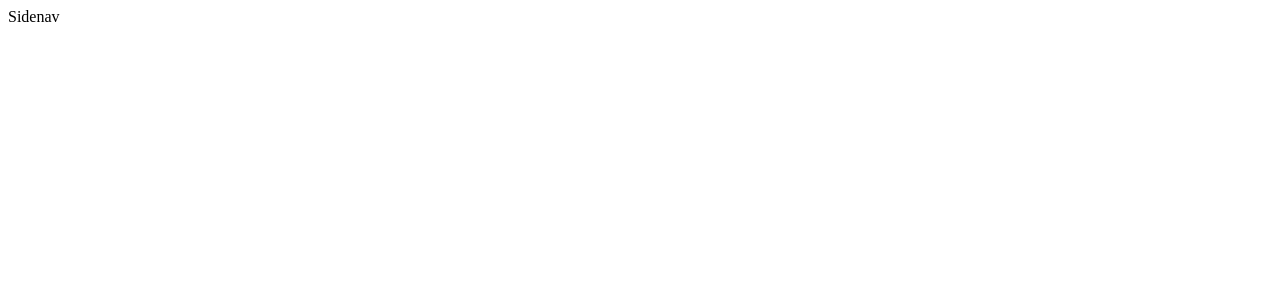
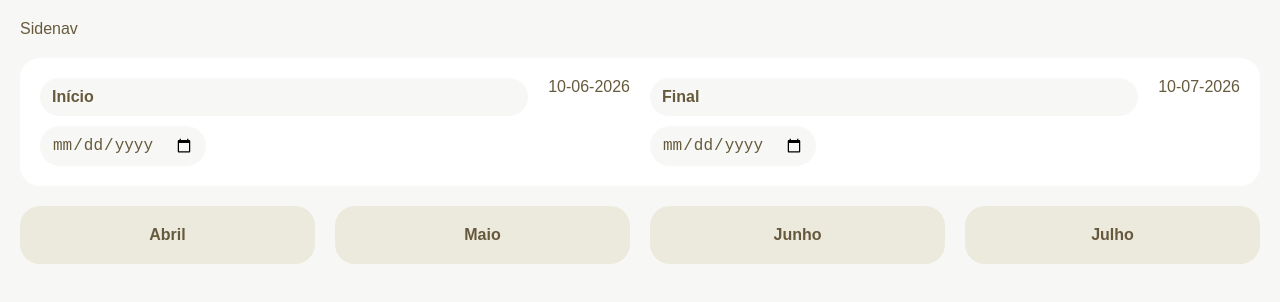
Before and after one commit to sucris-designer/dashboard-tsx, a React (Vite) app: page / in a window 1280 px wide. Shown: the top 302 px of the page. Built offline with nearby package versions, Linux system fonts and the light colour scheme; no server answers.

Commit message:
feat: cria base css para o front end e  adiciona botoes de filtro por mes

```diff
--- /dev/null
+++ b/settings.json
@@ -0,0 +1,6 @@
+{
+  "git.enabled": true,
+  "files.exclude": {
+    "node_modules": true
+  }
+}
--- a/src/App.tsx
+++ b/src/App.tsx
@@ -1,13 +1,16 @@
 import React from "react";
+
 import Sidenav from "./Components/Sidenav";
 import Header from "./Components/Header";
 import Resumo from "./Pages/Resumo";
 import { DataContextProvider } from "./Context/DataContext";
+import "./Style.css";
+
 
 function App() {
   return (
     <DataContextProvider>
-    <div>
+    <div className="container">
       <Sidenav />
       <main>
         <Header />
--- /dev/null
+++ b/src/Components/DateInput.tsx
@@ -0,0 +1,42 @@
+import React from "react";
+import { useData } from "../Context/DataContext";
+
+
+const generalStyle: React.CSSProperties ={
+  fontSize: "1rem",
+  color: "var(--color-2)",
+  padding: "var(--gap-s) .75rem",
+  backgroundColor: "var(--color-4)",
+  borderRadius: "var(--gap)",
+}
+
+
+const labelStyle: React.CSSProperties = {
+  display: "block",
+  marginBottom: "var(--gap-s)",
+  fontWeight: "600",
+  ...generalStyle,
+}
+
+
+const inputStyle: React.CSSProperties = {
+  border: "none",
+  fontFamily: "monospace",
+  ...generalStyle,
+}
+
+type IDateInput = React.ComponentProps<"input"> & {
+    label: string;
+}
+
+
+const DateInput = ({label, ...props}: IDateInput)  =>{
+    return(
+    <div>
+        <label style={labelStyle} htmlFor={label}>{label}</label>
+        <input style={inputStyle} type="date" name={label} id={label} {...props} />
+    </div>
+    );
+}
+
+export default DateInput
--- /dev/null
+++ b/src/Components/DateRange.tsx
@@ -0,0 +1,17 @@
+import React from "react";
+import DateInput from "./DateInput";
+import { useData} from "../Context/DataContext";
+
+const DateRange = () =>{
+   const {inicio, setInicio, final, setFinal} = useData();
+
+   return (
+    <form className="box flex mb" onSubmit={(e) => e.preventDefault()}>
+    <DateInput type="date" label="Início" value={inicio} onChange={({target}) => setInicio(target.value)} />{inicio}
+    <DateInput type="date"  label="Final" value={final} onChange={({target}) => setFinal(target.value)} />  {final}
+    </form>
+
+   );
+}
+
+export default DateRange
--- a/src/Components/Header.tsx
+++ b/src/Components/Header.tsx
@@ -1,10 +1,15 @@
 import React from "react";
 import { useData } from "../Context/DataContext";
+import DateRange from "./DateRange";
+import Meses from "./Meses";
 
 const Header = () =>{
-   const {data} = useData();
-   console.log(data);
-   return <div></div>
+   return(
+   <div>
+      <DateRange/>
+      <Meses/>
+   </div>
+   );
 }
 
 export default Header
--- /dev/null
+++ b/src/Components/MesBtn.tsx
@@ -0,0 +1,47 @@
+import React from "react";
+import { useData } from "../Context/DataContext";
+
+const style: React.CSSProperties = {
+  padding: "var(--gap) var(--gap-s)",
+  backgroundColor: "var(--color-3)",
+  border: "none",
+  borderRadius: "var(--gap)",
+  color: "var(--color-2)",
+  fontWeight: "600",
+  textTransform: "capitalize",
+};
+
+function nomeMes(n: number) {
+  const date = new Date();
+  date.setMonth(date.getMonth() + n);
+  return new Intl.DateTimeFormat("pt-BR", { month: "long" }).format(date);
+}
+
+function formatDate(date: Date) {
+  const dd = String(date.getDate()).padStart(2, "0");
+  const mm = String(date.getMonth() + 1).padStart(2, "0");
+  const yyyy = date.getFullYear();
+  return `${yyyy}-${mm}-${dd}`;
+}
+
+const MesBtn = ({ n }: { n: number }) => {
+  const { setInicio, setFinal } = useData();
+
+  function setMes(n: number) {
+    const date = new Date();
+    date.setMonth(date.getMonth() + n);
+
+    const firstDay = new Date(date.getFullYear(), date.getMonth(), 1);
+    const lastDay = new Date(date.getFullYear(), date.getMonth() + 1, 0);
+    setInicio(formatDate(firstDay));
+    setFinal(formatDate(lastDay));
+  }
+
+  return (
+    <button style={style} onClick={() => setMes(n)}>
+      {nomeMes(n)}
+    </button>
+  );
+};
+
+export default MesBtn;
--- /dev/null
+++ b/src/Components/Meses.tsx
@@ -0,0 +1,14 @@
+import MesBtn from "./MesBtn";
+
+const Meses = () => {
+  return (
+    <div className="flex">
+      <MesBtn n={-3} />
+      <MesBtn n={-2} />
+      <MesBtn n={-1} />
+      <MesBtn n={0} />
+    </div>
+  );
+};
+
+export default Meses;
--- a/src/Context/DataContext.tsx
+++ b/src/Context/DataContext.tsx
@@ -1,41 +1,55 @@
-import React from 'react';
-import useFetch from '../Hooks/useFetch';
+import React from "react";
+import useFetch from "../Hooks/useFetch";
 
-type IDataContext ={
+type IDataContext = {
+  data: IVenda[] | null;
   loading: boolean;
   error: string | null;
-    data: IVendas[] | null;
+  inicio: string;
+  final: string;
+  setInicio: React.Dispatch<React.SetStateAction<string>>;
+  setFinal: React.Dispatch<React.SetStateAction<string>>;
+};
 
-}
-
-type IVendas ={
-    id: String;
-    nome: String;
+type IVenda = {
+  id: string;
+  nome: string;
   preco: number;
   status: "pago" | "processando" | "falha";
+  pagamento: "boleto" | "pix" | "cartao";
   data: string;
-    pagamento: "boleto" | "pix" | "cartao";
   parcelas: number | null;
-}
+};
 
-
-
-// 1. Criamos o contexto (adicionamos o 'const' que faltava)
-export const DataContext = React.createContext<IDataContext | null>(null);
-
+const DataContext = React.createContext<IDataContext | null>(null);
 
 export const useData = () => {
   const context = React.useContext(DataContext);
-    if(!context) throw new Error("useData precisa estar em dataContextProvider");
+  if (!context) throw new Error("useData precisa estar em DataContextProvider");
   return context;
+};
+
+function getDate(n: number) {
+  const date = new Date();
+  date.setDate(date.getDate() - n);
+  const dd = String(date.getDate()).padStart(2, "0");
+  const mm = String(date.getMonth() + 1).padStart(2, "0");
+  const yyyy = date.getFullYear();
+  return `${dd}-${mm}-${yyyy}`;
 }
-// 2. Criamos o Provider usando a sintaxe correta com 'const' e tipagem limpa
+
 export const DataContextProvider = ({ children }: React.PropsWithChildren) => {
-  const {data, loading, error} = useFetch<IVendas[]>
-('https://data.origamid.dev/vendas/')
+  const [inicio, setInicio] = React.useState(getDate(30));
+  const [final, setFinal] = React.useState(getDate(0));
+
+  const { data, loading, error } = useFetch<IVenda[]>(
+    `https://data.origamid.dev/vendas/?inicio=${inicio}&final=${final}`,
+  );
 
   return (
-    <DataContext.Provider value={{data, loading, error}}>
+    <DataContext.Provider
+      value={{ data, loading, error, inicio, setInicio, final, setFinal }}
+    >
       {children}
     </DataContext.Provider>
   );
--- a/src/Style.css
+++ b/src/Style.css
@@ -1,4 +1,81 @@
+html{
+    --color-1: #463220;
+    --color-2: #66593c;
+    --color-3: #eceadd;
+    --color-4: #f7f8f5;
+    --color-5: #ffffff;
+    --gap-s: 0.625rem;
+    --gap: 1.25rem;
+
+
+}
 body{
-    font-size: 1.5rem;
     font-family: sans-serif;
+    margin: 0px;
+    color: var(--color-2);
+    background-color: var(--color-4);
 }
+
+.box{
+    padding: var(--gap);
+    border-radius: var(--gap);
+    background-color: var(--color-5);
+}
+
+button{
+    font-family: sans-serif;
+    font-size: 1rem;
+    cursor: pointer;
+}
+
+h1, h2, h3{
+    font-weight: 600px;
+    margin: 0px;
+}
+
+ul{
+    list-style: none;
+    padding: 0px;
+    margin: 0px;
+}
+
+.flex{
+    display: flex;
+    gap: var(--gap);
+}
+
+.flex > *{
+    flex: 1;
+
+
+}
+
+.mb{
+    margin-bottom: var(--gap);
+}
+
+.bg-1{
+    background-color: var(--color-1);
+}
+
+.bg-2{
+    background-color: var(--color-2);
+}
+
+.bg-3{
+    background-color: var(--color-3);
+}
+
+.bg-4{
+    background-color: var(--color-4);
+}
+
+.bg-5{
+    background-color: var(--color-5);
+}
+
+.container{
+    display: grid;
+    gap: var(--gap);
+    padding: var(--gap);
+}
--- /dev/null
+++ b/src/vite-env.d.ts
@@ -0,0 +1,4 @@
+declare module "*.css" {
+  const content: { [className: string]: string };
+  export default content;
+}
```
Lines whose indentation alone changed are shown as unchanged.
